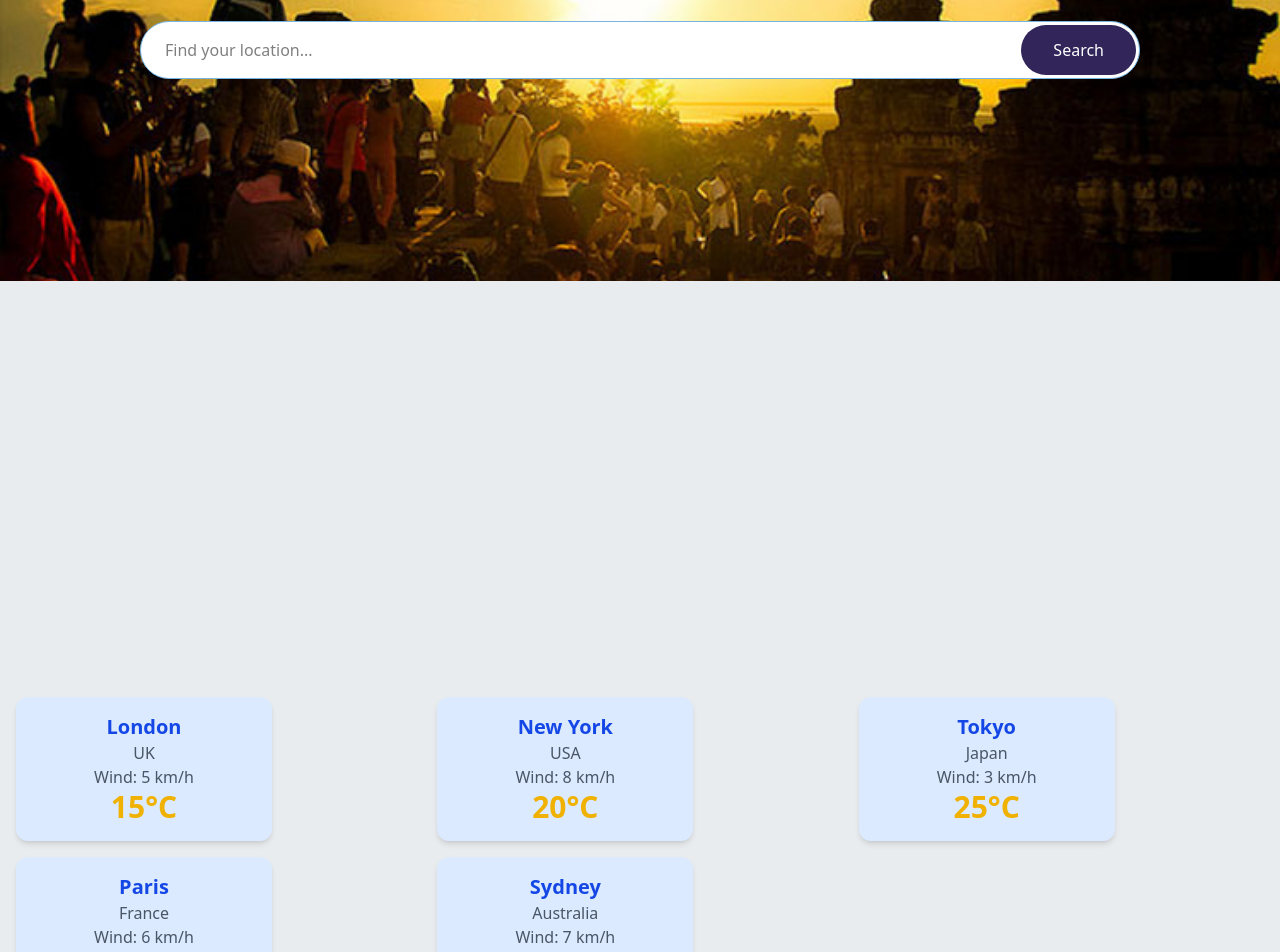
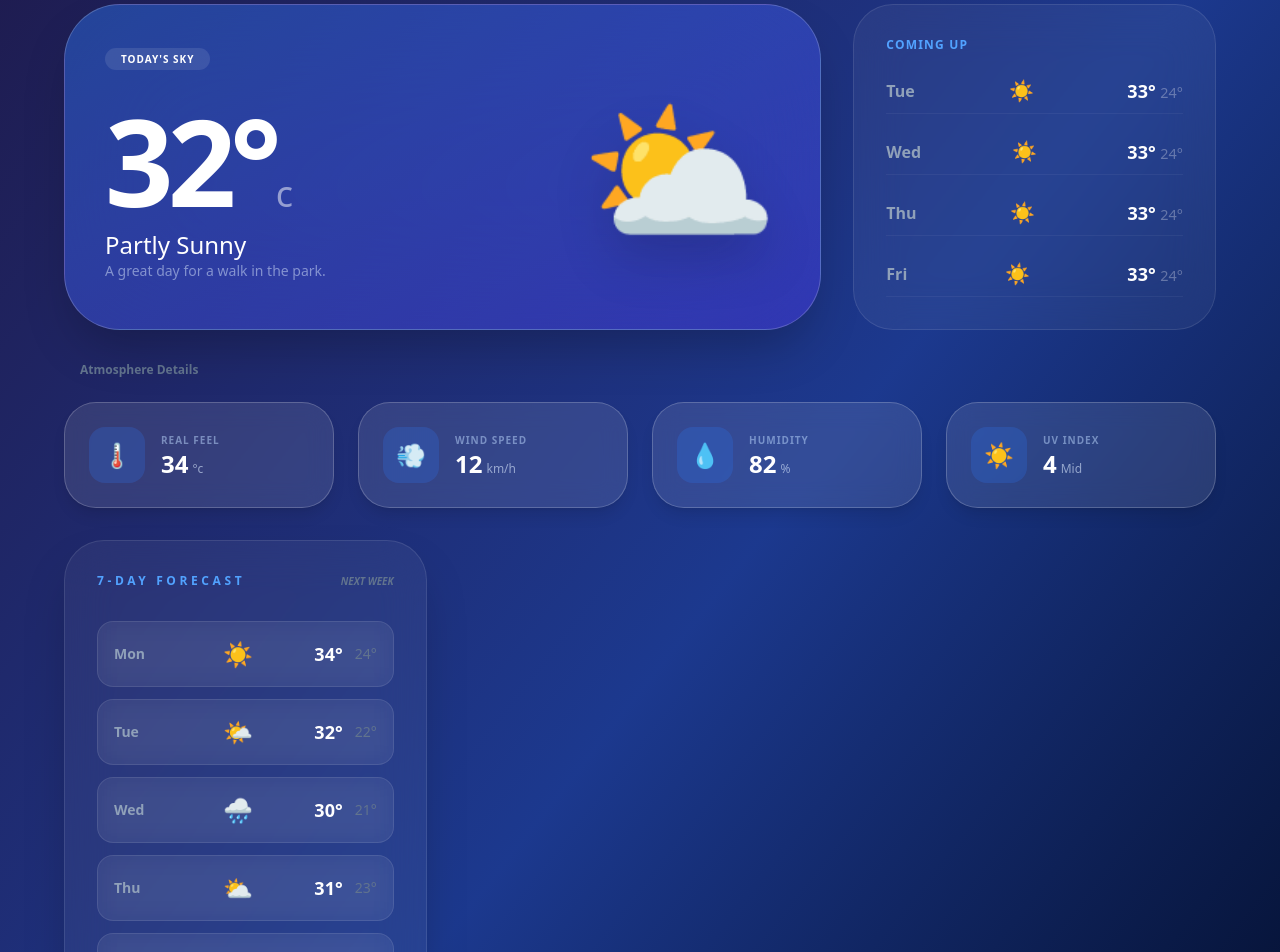
Before and after one commit to limnimoldev-netizen/Nimbus-Weather, a Vue app: page /weather in a window 1280 px wide. Shown: the part 200-1152 px from the top of the page. Built offline with nearby package versions, Linux system fonts and the light colour scheme.

Commit message:
feat/weather with feat/search-loc 70%%

```diff
--- /dev/null
+++ b/src/components/ForecastCard.vue
@@ -0,0 +1,27 @@
+<script setup>
+defineProps({
+  day: String,
+  icon: String,
+  maxTemp: [Number, String],
+  minTemp: [Number, String]
+})
+</script>
+
+
+<template>
+  <div class="flex items-center justify-between p-4 bg-white/5 backdrop-blur-md border border-white/10 rounded-2xl hover:bg-white/10 transition-all duration-300 group cursor-default">
+    <div class="w-12">
+      <p class="text-sm font-bold text-slate-400 group-hover:text-blue-300 transition-colors">{{ day }}</p>
+    </div>
+
+    <div class="text-2xl group-hover:scale-125 transition-transform duration-500">
+      {{ icon }}
+    </div>
+
+    <div class="flex items-center gap-3">
+
+      <span class="text-lg font-black text-white">{{ maxTemp }}°</span>
+      <span class="text-sm font-medium text-slate-500">{{ minTemp }}°</span>
+    </div>
+  </div>
+</template>
--- a/src/components/WeatherCard.vue
+++ b/src/components/WeatherCard.vue
@@ -1,23 +1,41 @@
 <script setup>
+// This tells Vue what data to expect from the Parent (WeatherView.vue)
 defineProps({
-  city: String,
-  temp: String,
-  location: String,
-  wind: Number
+  title: String,
+  value: [String, Number],
+
+  unit: String,
+  icon: String,
+
 })
 </script>
 
-<template>
 
 
-  <div class="bg-blue-100 p-4 rounded-xl shadow-md w-64 text-center">
-    <h2 class="text-xl font-bold text-blue-700">{{ city }}</h2>
-    <p class="text-gray-600">{{ location }}</p>
-    <p class="text-gray-600">Wind: {{ wind }} </p>
-    <p class="text-3xl font-semibold text-yellow-500">{{ temp }}</p>
+
+<template>
+  <div class="flex items-center gap-4 bg-white/10 backdrop-blur-md border border-white/20 p-6 rounded-[2rem] flex-1 min-w-[200px] hover:bg-white/20 transition-all shadow-lg">
+
+    <div class="flex items-center justify-center w-14 h-14 bg-blue-500/20 rounded-2xl text-2xl">{{ icon }}</div>
+
+    <div class="flex flex-col">
+
+        <span class="text-[10px] font-bold uppercase tracking-widest text-blue-200/50 mb-1">{{ title }}</span>
+
+        <div class="flex items-baseline gap-1">
+
+          <span class="text-2xl font-black text-white leading-none">{{ value }}</span>
+
+          <span class="text-xs font-medium text-blue-100/60">{{ unit }}</span>
+
+
+        </div>
+    </div>
+
   </div>
 
 
 
 
+
 </template>
--- a/src/router/index.js
+++ b/src/router/index.js
@@ -4,7 +4,7 @@ import ContactView from '../views/ContactView.vue'
 import RegisterView from '../views/RegisterView.vue'
 import LoginView from '../views/LoginView.vue'
 import WeatherView from '../views/WeatherView.vue'
-
+import SearchView from '../views/SearchView.vue'
 
 const router = createRouter({
   history: createWebHistory(import.meta.env.BASE_URL),
@@ -47,6 +47,14 @@ const router = createRouter({
 
     },
 
+    {
+
+      path: "/search",
+      name: 'search',
+      component: () => import('../views/SearchView.vue'),
+
+    },
+
 
   ],
 
--- /dev/null
+++ b/src/views/SearchView.vue
@@ -0,0 +1,44 @@
+<template>
+  <div class="min-h-screen bg-[#0f172a] bg-[url('https://images.unsplash.com')] bg-cover bg-center bg-blend-overlay flex items-center justify-center p-6">
+    <div class="w-full max-w-xl bg-white/10 backdrop-blur-2xl border border-white/20 p-10 rounded-[3rem] shadow-2xl">
+
+      <div class="text-center mb-10">
+        <h1 class="text-4xl font-black text-white tracking-tighter uppercase">Which Your Location</h1>
+        <p class="text-blue-200/60 text-sm mt-2">Discover weather around the world</p>
+      </div>
+
+      <div class="space-y-6">
+        <div>
+          <label class="text-[10px] font-bold text-blue-400 uppercase tracking-widest ml-4 mb-2 block"> Choose Country</label>
+          <select class="w-full bg-slate-900/80 text-white p-5 rounded-2xl border border-white/10 outline-none focus:ring-2 focus:ring-blue-500 appearance-none">
+            <option>Cambodia</option>
+            <option>United States</option>
+            <option>United Kingdom</option>
+          </select>
+        </div>
+
+        <div>
+          <label class="text-[10px] font-bold text-blue-400 uppercase tracking-widest ml-4 mb-2 block"> Enter City</label>
+          <div class="relative">
+            <input type="text" placeholder="Type city name..." class="w-full bg-slate-900/80 text-white p-5 pr-32 rounded-2xl border border-white/10 outline-none focus:ring-2 focus:ring-blue-500" />
+            <button @click="$router.push('/weather')" class="absolute right-2 top-2 bottom-2 bg-blue-600 hover:bg-blue-500 px-6 rounded-xl font-bold text-white transition-all active:scale-95 shadow-lg shadow-blue-600/30">
+              Search
+            </button>
+          </div>
+        </div>
+
+        <button class="w-full flex items-center justify-center gap-2 text-blue-300 hover:text-white transition-colors text-sm font-semibold">
+          <span>📍</span> Use my current location
+        </button>
+      </div>
+
+      <div class="mt-12 pt-8 border-t border-white/5">
+        <p class="text-[10px] font-bold text-slate-500 uppercase tracking-widest mb-4">Recent Discoveries</p>
+        <div class="flex flex-wrap gap-2">
+          <button class="bg-white/5 border border-white/10 px-4 py-2 rounded-full text-xs hover:bg-blue-600 transition">Phnom Penh</button>
+          <button class="bg-white/5 border border-white/10 px-4 py-2 rounded-full text-xs hover:bg-blue-600 transition">Siem Reap</button>
+        </div>
+      </div>
+    </div>
+  </div>
+</template>
--- a/src/views/WeatherView.vue
+++ b/src/views/WeatherView.vue
@@ -1,57 +1,108 @@
 <script setup>
 import WeatherCard from '@/components/WeatherCard.vue'
+import ForecastCard from '@/components/ForecastCard.vue'
+
+const weeklyForecast = [
+  { day: 'Mon', icon: '☀️', max: 34, min: 24 },
+  { day: 'Tue', icon: '🌤️', max: 32, min: 22 },
+  { day: 'Wed', icon: '🌧️', max: 30, min: 21 },
+  { day: 'Thu', icon: '⛅', max: 31, min: 23 },
+  { day: 'Fri', icon: '🌩️', max: 29, min: 20 },
+  { day: 'Sat', icon: '☀️', max: 33, min: 24 },
+  { day: 'Sun', icon: '🌤️', max: 32, min: 22 },
+]
 </script>
 
 <template>
+  <div class="min-h-screen bg-gradient-to-br from-indigo-950 via-blue-900 to-slate-950 text-white font-sans p-4 md:p-10">
+    <div class="max-w-6xl mx-auto">
 
-    <div class="bg-[#e9ecef]">
+      <header class="flex justify-between items-center mb-10">
 
-        <div class="relative w-full  h-screen">
+        <div class="text-right">
+          <p class="text-[10px] font-bold text-blue-300 uppercase tracking-widest">Live Weather</p>
+          <h2 class="text-xl font-black">Phnom Penh, KH</h2>
+        </div>
+      </header>
 
-            <img src="@/assets/weatherbanner.png"alt="Weather Banner"class="absolute inset-0 w-full h-100 object-cover"/>
+      <main class="grid grid-cols-12 gap-8">
 
-            <div class="relative w-250 mx-auto ">
-                <input type="text" placeholder="Find your location..." class="w-full px-6 py-4  border border-[#75b4e3] mt-35 rounded-full bg-[#ffffff] focus:ring-2 focus:ring-[#75b4e3] outline-none  transition-all" />
-                <button class="absolute right-1 top-1 bottom-1  px-8 bg-[#31255a] hover:bg-[#75b4e3] hover:text-[#31255a] text-white  rounded-full  mt-35 transform transition ">Search</button>
+        <section class="col-span-12 lg:col-span-8 bg-gradient-to-br from-blue-500/40 to-indigo-600/40 backdrop-blur-3xl border border-white/20 rounded-[3.5rem] p-10 relative overflow-hidden shadow-2xl">
+          <div class="relative z-10 flex flex-col md:flex-row justify-between h-full">
+            <div>
+              <span class="bg-white/10 px-4 py-1 rounded-full text-[10px] font-bold uppercase tracking-widest">Today's Sky</span>
+              <div class="mt-8">
+                <span class="text-[120px] font-black leading-none tracking-tighter">32°</span>
+                <span class="text-4xl opacity-50 font-light">c</span>
+                <p class="text-2xl font-medium mt-2">Partly Sunny</p>
+                <p class="text-blue-100/50 text-sm">A great day for a walk in the park.</p>
+              </div>
+            </div>
+            <div class="flex flex-col items-center justify-center text-[160px] drop-shadow-2xl ">⛅</div>
+          </div>
+        </section>
 
+        <section class="col-span-12 lg:col-span-4 bg-white/5 border border-white/10 rounded-[2.5rem] p-8 backdrop-blur-xl">
+          <h3 class="text-xs font-bold text-blue-400 uppercase tracking-widest mb-6">Coming Up</h3>
+          <div class="space-y-6">
+            <div v-for="d in ['Tue', 'Wed', 'Thu', 'Fri']" :key="d" class="flex justify-between items-center border-b border-white/5 pb-2 hover:translate-x-1 transition-transform cursor-default">
+              <span class="text-slate-400 font-bold">{{ d }}</span>
+              <span class="text-xl">☀️</span>
+              <span class="font-black text-lg">33° <small class="opacity-30 font-normal">24°</small></span>
+            </div>
+          </div>
+        </section>
+
+        <div class="col-span-12">
+          <h3 class="text-xs font-bold text-slate-500  mb-6 ml-4">Atmosphere Details</h3>
+          <div class="flex flex-wrap gap-6">
+            <WeatherCard title="Real Feel" value="34" unit="°c" icon="🌡️" />
+            <WeatherCard title="Wind Speed" value="12" unit="km/h" icon="💨" />
+            <WeatherCard title="Humidity" value="82" unit="%" icon="💧" />
+            <WeatherCard title="UV Index" value="4" unit="Mid" icon="☀️" />
+          </div>
+        </div>
+
+
+
+
+        <section class="col-span-12 lg:col-span-4 bg-white/5 border border-white/10 rounded-[2.5rem] p-8 backdrop-blur-xl shadow-2xl">
+            <div class="flex items-center justify-between mb-8">
+            <h3 class="text-xs font-bold text-blue-400 uppercase tracking-[0.3em]">7-Day Forecast</h3>
+            <span class="text-[10px] text-slate-500 font-bold uppercase italic">Next Week</span>
             </div>
 
+            <div class="flex flex-col gap-3">
+
+            <ForecastCard
+                v-for="forecast in weeklyForecast"
+                :key="forecast.day"
+                :day="forecast.day"
+                :icon="forecast.icon"
+                :maxTemp="forecast.max"
+                :minTemp="forecast.min"
+            />
+            </div>
+        </section>
+
+        <div class="col-span-12 mt-12 flex flex-col items-center border-t border-white/10 pt-10 pb-10">
+          <p class=" mb-6 text-xs uppercase tracking-[0.2em]">Ready to explore another city?</p>
+          <router-link to="/search" class="group flex items-center gap-4 bg-white/5 hover:bg-blue-600 backdrop-blur-md border border-white/10 px-10 py-5 rounded-[2rem] transition-all duration-500 shadow-2xl hover:shadow-blue-500/40">
+            <span class="text-2xl group-hover:rotate-12 transition-transform">📍</span>
+            <span class="font-black text-xl tracking-tight">Change Location</span>
+            <span class="ml-2 opacity-0 group-hover:opacity-100 transition-opacity">➜</span>
+          </router-link>
         </div>
 
-        <div class="grid grid-cols-1 md:grid-cols-2 lg:grid-cols-3 gap-4 p-4">
-            <WeatherCard
-            city="London"
-            temp="15°C"
-            location="UK"
-            wind="5 km/h"
-            />
-            <WeatherCard
-            city="New York"
-            temp="20°C"
-            location="USA"
-            wind="8 km/h"
-            />
-            <WeatherCard
-            city="Tokyo"
-            temp="25°C"
-            location="Japan"
-            wind="3 km/h"
-            />
-            <WeatherCard
-            city="Paris"
-            temp="18°C"
-            location="France"
-            wind="6 km/h"
-            />
-            <WeatherCard
-            city="Sydney"
-            temp="22°C"
-            location="Australia"
-            wind="7 km/h"
-            />
+      </main>
 
-        </div>
+
 
     </div>
 
+
+
+
+
+  </div>
 </template>
```
